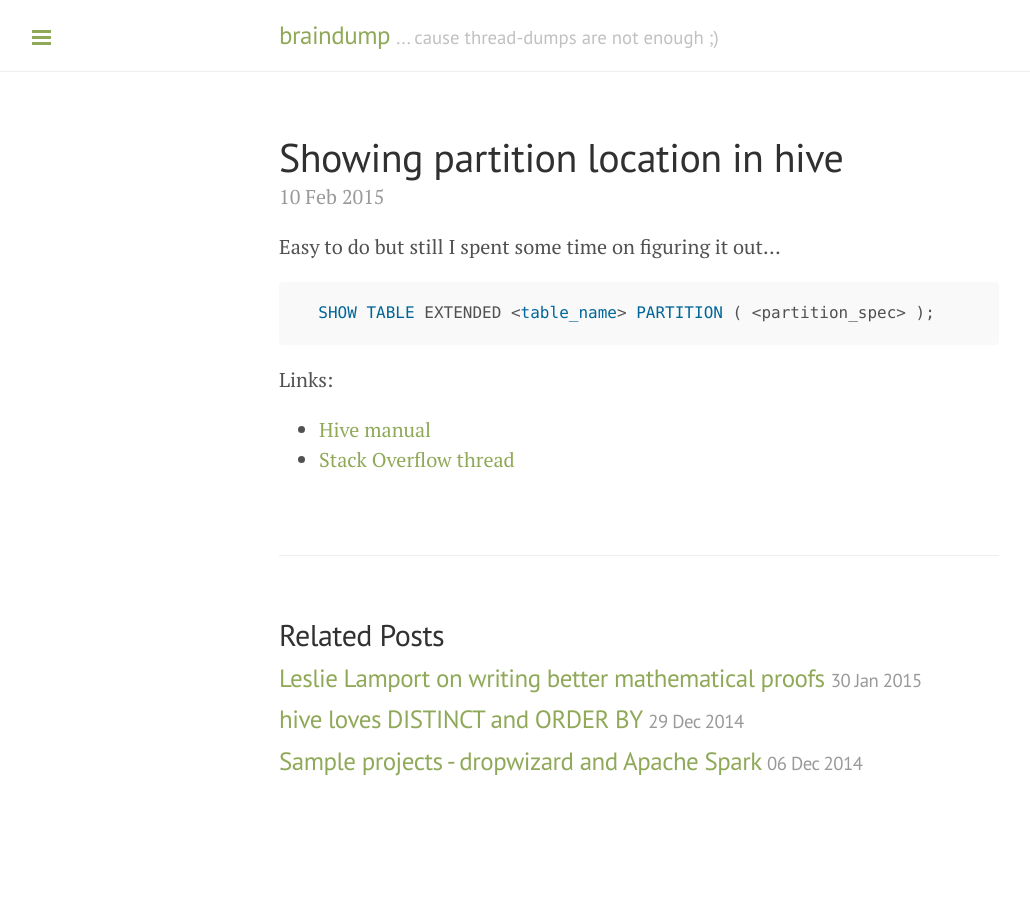
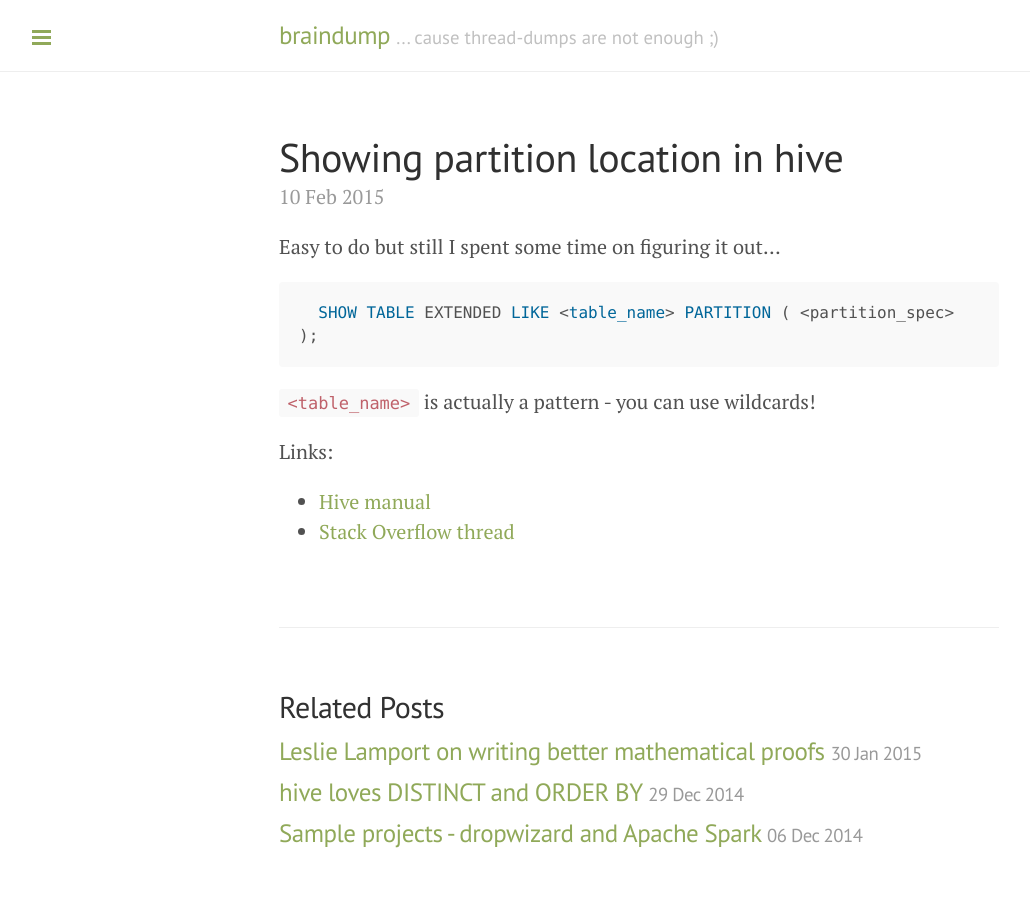
Before and after one commit to pkoperek/braindump, a Jekyll site: the page built from _posts/2015-02-10-hive-show-partitions-location.md, in a window 1280 px wide. Shown: the whole page, without its empty margins (1-1031 px from the left). Built offline with Jekyll 4.4.1, drawn with Linux system fonts in a browser that asks for light colours; Markdown is read by kramdown in place of the engine named in the settings; comment, search, counter and statistics services are not loaded.

Commit message:
update note

````diff
--- a/_posts/2015-02-10-hive-show-partitions-location.md
+++ b/_posts/2015-02-10-hive-show-partitions-location.md
@@ -7,8 +7,10 @@ comments: true
 Easy to do but still I spent some time on figuring it out...
 
 ```sql
-  SHOW TABLE EXTENDED <table_name> PARTITION ( <partition_spec> );
+  SHOW TABLE EXTENDED LIKE <table_name> PARTITION ( <partition_spec> );
 ```
+
+`<table_name>` is actually a pattern - you can use wildcards!
 
 Links:
   * [Hive manual](https://cwiki.apache.org/confluence/display/Hive/LanguageManual+DDL#LanguageManualDDL-ShowTable/PartitionExtended)
````
